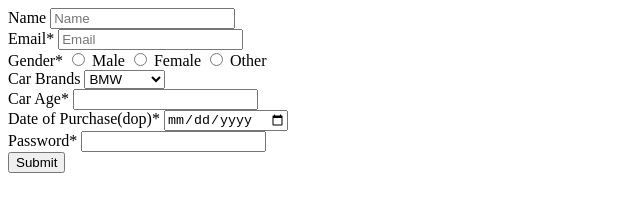
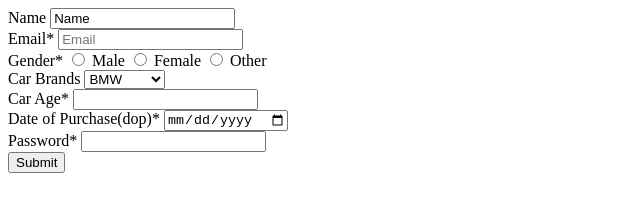
Before and after one commit to acciojob/car-insurance-form-Mithleshkumar5360, a website: page main.html in a window 1280 px wide. Shown: the full height of the page, 0-640 px from the left. Drawn offline with Linux system fonts and the light colour scheme.

Commit message:
created a submission

```diff
--- a/main.html
+++ b/main.html
@@ -13,7 +13,7 @@
 
 	<form>
 		<label for="name">Name</label>
-		<input type="text" id="name" placeholder="Name"><br>
+		<input type="text" maxlength="8" id="name" name="name" value="Name" placeholder="Name"><br>
 		<label for="email">Email*</label>
 		<input type="email" id="email" placeholder="Email" required><br>
 		<label for="Gender" id="gender">Gender*</label>
```
